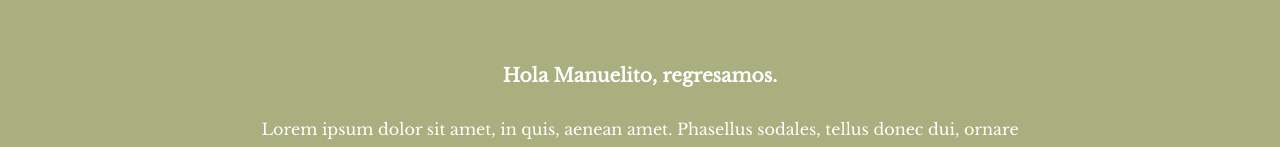
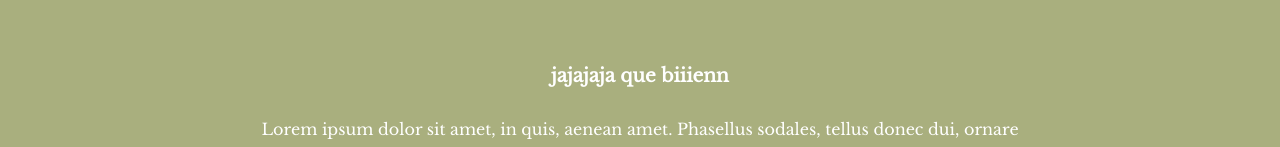
Before and after one commit to tonyplfx/CSS---My-Site, a plain HTML site: page index.html in a window 1280 px wide. Shown: the part 1747-1894 px from the top of the page. Drawn offline with nearby package versions, Linux system fonts and the light colour scheme.

Commit message:
¨Quebieennn¨

```diff
--- a/index.html
+++ b/index.html
@@ -54,7 +54,7 @@
 
 <div class="bottom-container">
     <h2>Get In Touch</h2>
-        <h3>Hola Manuelito, regresamos.</h3>
+        <h3>jajajaja que biiienn</h3>
         <p>Lorem ipsum dolor sit amet, in quis, aenean amet. Phasellus sodales, tellus donec dui, ornare erat.</p>
         <a class="btn" href="mailto:name@email.com">CONTACT ME</a>
   <a class="footer-link" href="https://www.linkedin.com/">LinkedIn</a>
```
